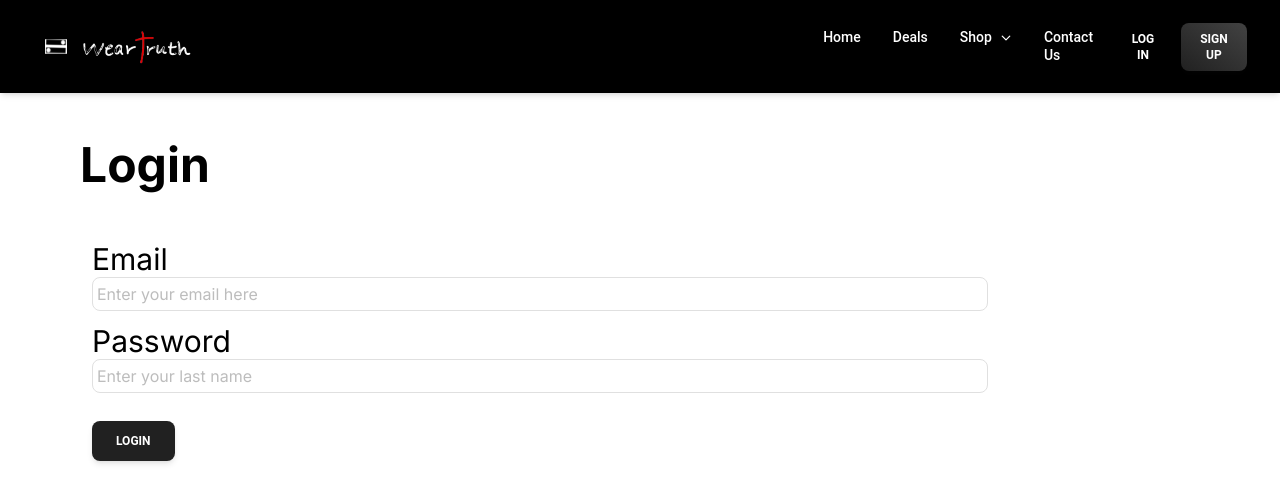
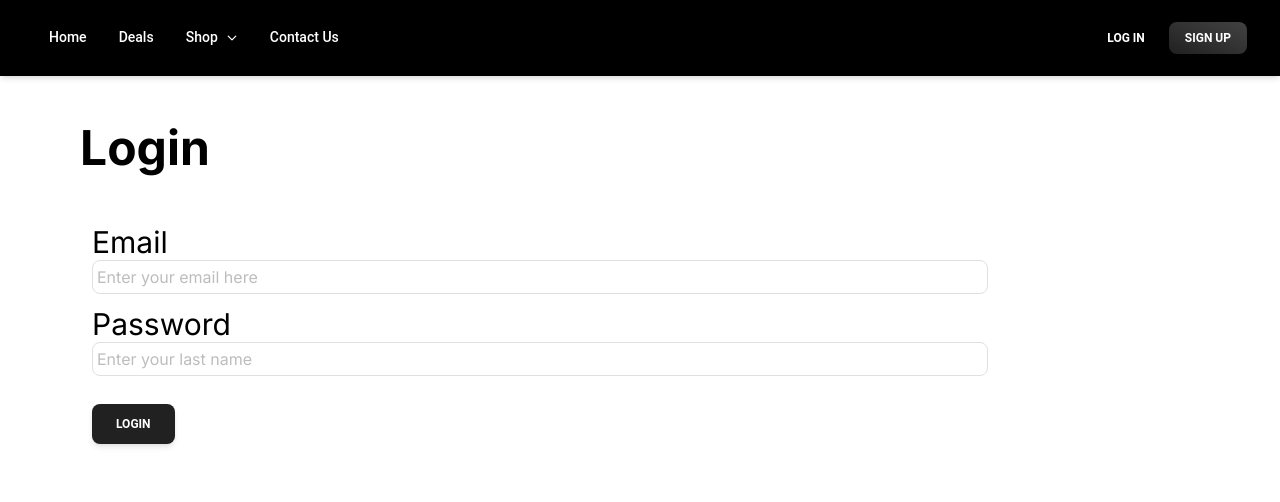
Before and after one commit to Tahmeerpasha/TruthWear---FrontEnd, a Next.js app: page /login in a window 1280 px wide. Shown: the top 502 px of the page. Built offline with nearby package versions, Linux system fonts and the light colour scheme.

Commit message:
Resolved the localstorage not defined error

```diff
--- a/app/page.js
+++ b/app/page.js
@@ -2,7 +2,6 @@
 import React, { useEffect, useState } from "react"
 import { CarouselTransition } from "@/components/tailwind/CarouselTransition";
 import HorizontalCategories from "@/components/User/HorizontalCategories";
-import { HomeProductCard } from "@/components/tailwind/HomeProductCard";
 import api from "@/logic/api";
 import { EcommerceCard } from "@/components/tailwind/EcommerceCard";
 
@@ -66,7 +65,6 @@ const Page = () => {
           <p className='font-bold text-3xl mt-5 p-5'>Shop By Category</p>
           <HorizontalCategories onSelectCategory={handleCategorySelect} onClearFilter={onClearFilter} categories={categories} />
           <EcommerceCard products={products} />
-          {/* <HomeProductCard products={products} /> */}
         </div>
       </div>
     </>
--- a/components/tailwind/NavbarWithMegaMenu.jsx
+++ b/components/tailwind/NavbarWithMegaMenu.jsx
@@ -1,5 +1,5 @@
 'use client'
-import React from "react";
+import React, { useState } from "react";
 import {
     Navbar,
     Collapse,
@@ -35,11 +35,18 @@ import {
     UserCircleIcon,
     UserGroupIcon,
 } from "@heroicons/react/24/solid";
-import Image from "next/image";
 import { useRouter } from "next/navigation";
+import { FaRegHeart } from "react-icons/fa";
+import { FiShoppingCart } from "react-icons/fi";
 
+const getUser = () => {
+    if (typeof window !== "undefined") {
+        return JSON.parse(localStorage.getItem('siteUser'));
+    }
+    return null;
+}
+const user = getUser();
 
-const user = localStorage.getItem('siteUser') || null;
 console.log(user)
 // Get user Image later
 const userImage = null;
@@ -172,7 +179,7 @@ function NavListMenu() {
 
 function NavList() {
     return (
-        <List className="mt-4 mb-6 p-0 lg:mt-0 lg:mb-0 lg:flex-row lg:p-1">
+        <List className="mt-4 mb-6 p-0 lg:mt-0 lg:mb-0 lg:flex-row lg:items-center lg:p-1">
             <Typography
                 as="a"
                 href="#"
@@ -209,6 +216,15 @@ function NavList() {
 
 export function NavbarWithMegaMenu() {
     const router = useRouter()
+    const [wishlistCount, setWishlistCount] = useState(0);
+    const [cartCount, setCartCount] = useState(0);
+
+    const addToCart = () => {
+        setCartCount(cartCount + 1);
+    }
+    const addToWishlist = () => {
+        setWishlistCount(wishlistCount + 1);
+    }
 
     const [openNav, setOpenNav] = React.useState(false);
     React.useEffect(() => {
@@ -226,17 +242,34 @@ export function NavbarWithMegaMenu() {
 
 
     return (
-        <Navbar className="max-w-full sticky rounded-none border-black bg-black text-white bg-opacity-100 " variant="filled">
-            <div className="flex items-center justify-between " >
-                <div className='flex p-1 justify-start hover:cursor-pointer' onClick={() => { router.replace('/') }}>
-                    <Image src="/logo.svg" alt="logo" width={100} height={0} className='p-2 w-[5%]' />
-                    <Image src="/white-logo.jpg" alt="logo" width={1280} height={889} className='w-[16%]' />
-                </div>
+        <Navbar className="max-w-full sticky rounded-none border-black bg-black text-white bg-opacity-100 " variant="gradient">
+            <div className="flex items-center justify-between" >
+
+                {/* <div className='flex w-[30%] p-1 hover:cursor-pointer' onClick={() => { router.replace('/') }}>
+                    <img src="/logo.svg" alt="logo" className='p-2 w-[5%]' />
+                    <img src="/white-logo.jpg" alt="logo" className='w-[6%]' />
+                </div> */}
+
                 <div className="hidden lg:block">
                     <NavList />
                 </div>
+
                 {user !== null ?
-                    <ProfileMenu />
+                    (
+                        <ul className="flex justify-between items-center">
+                            <li className='p-2 relative px-5 text-xs font- flex flex-col items-center justify-center' onClick={addToWishlist}>
+                                <FaRegHeart size={30} color="white" className='p-1' />
+                                {wishlistCount > 0 && <span className='absolute top-2 left-[40px] bg-red-500 text-white rounded-full px-2'>{wishlistCount}</span>}
+                            </li>
+                            <li className='p-2 px-5 text-xs font- flex flex-col items-center justify-center' onClick={addToCart}>
+                                <FiShoppingCart size={30} color="white" />
+                                {cartCount > 0 && <span className='absolute top-2 right-[58px] bg-red-500 text-white rounded-full px-2'>{cartCount}</span>}
+                            </li>
+                            <li>
+                                <ProfileMenu className="px-5" />
+                            </li>
+                        </ul>
+                    )
                     :
                     <div className="hidden gap-2 lg:flex">
                         <Button variant="text" size="sm" color="white" name="Login" onClick={() => handleClick("Login")}>
```
